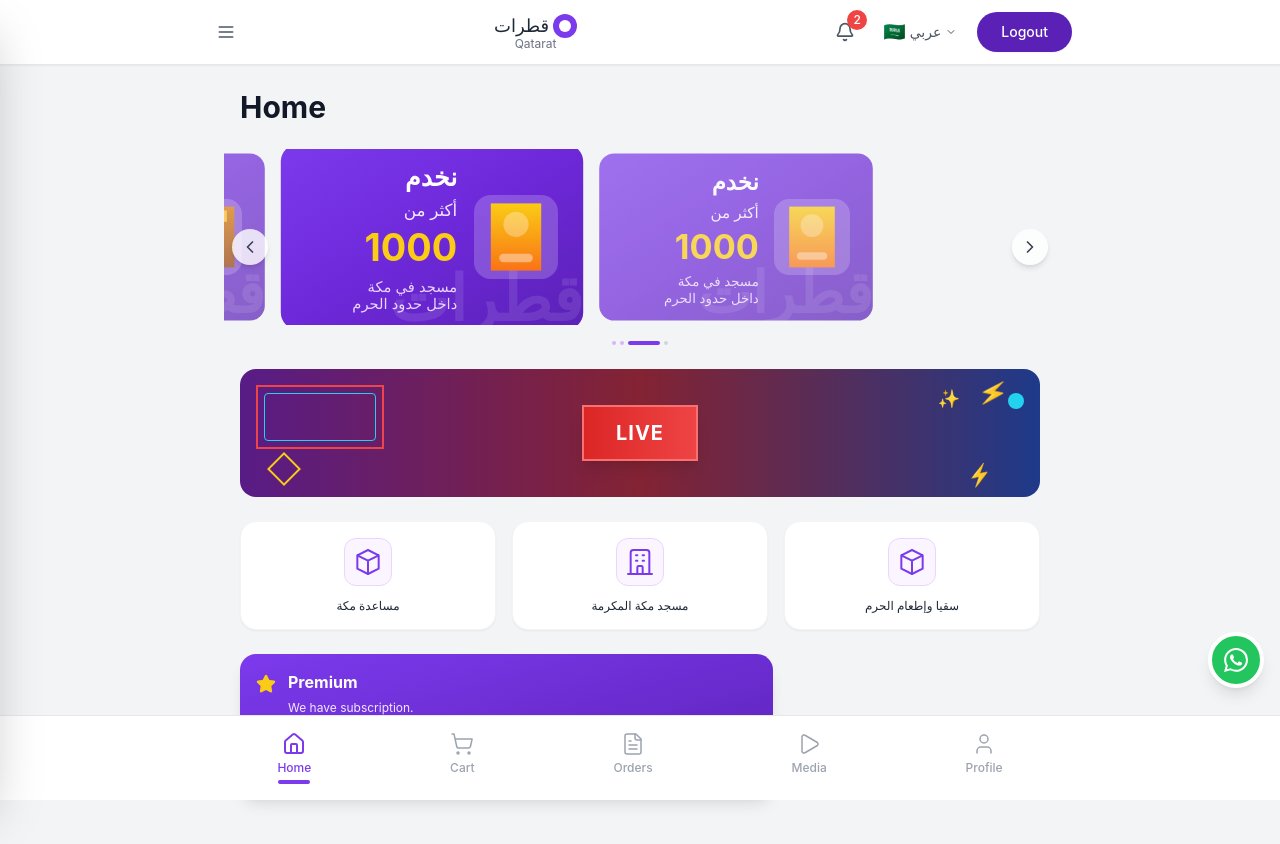
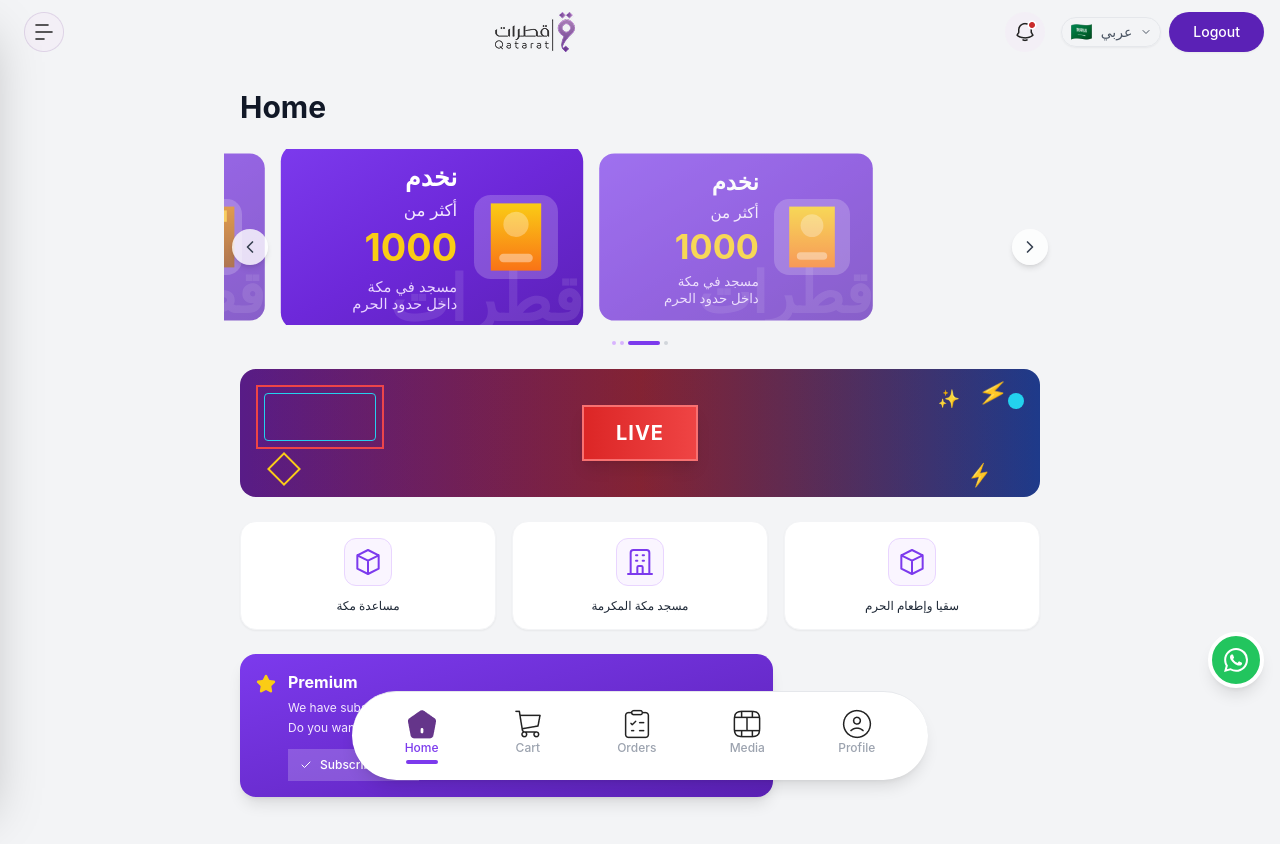
Before and after one commit to rakibul0310/sofof-tech-assessment, a React (Create React App) app: page / in a window 1280 px wide. Shown: the top 844 px of the page. Built offline with nearby package versions, Linux system fonts and the light colour scheme.

Commit message:
fixed header and bottom navigation

```diff
--- a/src/components/Layout/BottomNavigation.js
+++ b/src/components/Layout/BottomNavigation.js
@@ -1,23 +1,21 @@
-import { FileText, Home, Play, ShoppingCart, User } from "lucide-react";
 import { Link, useLocation } from "react-router-dom";
 
 const BottomNavigation = () => {
   const location = useLocation();
 
   const navItems = [
-    { path: "/", icon: Home, label: "Home" },
-    { path: "/cart", icon: ShoppingCart, label: "Cart" },
-    { path: "/orders", icon: FileText, label: "Orders" },
-    { path: "/media", icon: Play, label: "Media" },
-    { path: "/profile", icon: User, label: "Profile" },
+    { path: "/", src: "/assets/home-solid.png", label: "Home" },
+    { path: "/cart", src: "/assets/cart.png", label: "Cart" },
+    { path: "/orders", src: "/assets/order.png", label: "Orders" },
+    { path: "/media", src: "/assets/media.png", label: "Media" },
+    { path: "/profile", src: "/assets/profile.png", label: "Profile" },
   ];
 
   return (
-    <nav className="fixed bottom-0 left-0 right-0 bg-white border-t border-gray-200 z-30">
-      <div className="max-w-sm mx-auto lg:max-w-4xl">
+    <nav className="fixed bottom-5 left-0 right-0 z-30">
+      <div className="max-w-sm mx-auto lg:max-w-xl bg-white border-t border-gray-200 rounded-full shadow-lg">
         <div className="flex justify-around py-2 px-4">
           {navItems.map((item) => {
-            const Icon = item.icon;
             const isActive = location.pathname === item.path;
 
             return (
@@ -30,10 +28,7 @@ const BottomNavigation = () => {
                     : "text-gray-400 hover:text-purple-600"
                 }`}
               >
-                <Icon
-                  className="w-6 h-6 mb-1"
-                  strokeWidth={isActive ? 2 : 1.5}
-                />
+                <img src={item.src} alt={item.label} />
                 <span className="text-xs font-medium">{item.label}</span>
                 {isActive && (
                   <div className="w-8 h-1 bg-purple-600 rounded-full mt-1"></div>
--- a/src/components/Layout/Header.js
+++ b/src/components/Layout/Header.js
@@ -1,7 +1,7 @@
 "use client";
 
-import { useState, useRef, useEffect } from "react";
-import { Menu, Bell, ChevronDown } from "lucide-react";
+import { Bell, ChevronDown } from "lucide-react";
+import { useEffect, useRef, useState } from "react";
 import Sidebar from "./Sidebar";
 
 const Header = () => {
@@ -9,6 +9,7 @@ const Header = () => {
   const [showNotifications, setShowNotifications] = useState(false);
   const [showLanguageDropdown, setShowLanguageDropdown] = useState(false);
   const [showSidebar, setShowSidebar] = useState(false);
+  const [isScrolled, setIsScrolled] = useState(false);
   const [notifications, setNotifications] = useState([
     {
       id: 1,
@@ -35,6 +36,19 @@ const Header = () => {
 
   const notificationRef = useRef(null);
   const languageRef = useRef(null);
+
+  useEffect(() => {
+    const handleScroll = () => {
+      if (window.scrollY > 0) {
+        setIsScrolled(true);
+      } else {
+        setIsScrolled(false);
+      }
+    };
+
+    window.addEventListener("scroll", handleScroll);
+    return () => window.removeEventListener("scroll", handleScroll);
+  }, []);
 
   const languages = [
     { code: "عربي", label: "العربية", flag: "🇸🇦" },
@@ -99,30 +113,24 @@ const Header = () => {
 
   return (
     <>
-      <header className="bg-white shadow-sm sticky top-0 z-40 border-b border-gray-200">
-        <div className="max-w-sm mx-auto lg:max-w-4xl">
+      <header
+        className={`sticky top-0 z-40 border-b border-gray-100 transition-colors ${
+          isScrolled ? "bg-white shadow-sm" : "bg-transparent"
+        }`}
+      >
+        <div className="mx-auto">
           <div className="flex items-center justify-between h-16 px-4">
             {/* Left - Menu Button */}
             <button
               onClick={toggleSidebar}
               className="p-2 hover:bg-gray-100 rounded-lg transition-colors"
             >
-              <Menu className="w-5 h-5 text-gray-600" />
+              <img src="/assets/hamburger.png" alt="Logo" />
             </button>
 
             {/* Center - Logo */}
             <div className="flex items-center">
-              <div className="text-center">
-                <div className="flex items-center space-x-1">
-                  <span className="text-gray-800 font-medium text-lg">
-                    قطرات
-                  </span>
-                  <div className="w-6 h-6 bg-purple-600 rounded-full flex items-center justify-center">
-                    <div className="w-3 h-3 bg-white rounded-full"></div>
-                  </div>
-                </div>
-                <div className="text-xs text-gray-500 -mt-1">Qatarat</div>
-              </div>
+              <img src="/assets/logo.png" alt="Logo" />
             </div>
 
             {/* Right - Controls */}
@@ -133,17 +141,12 @@ const Header = () => {
                   onClick={toggleNotifications}
                   className="relative p-2 hover:bg-gray-100 rounded-lg transition-colors"
                 >
-                  <Bell className="w-5 h-5 text-gray-600" />
-                  {unreadCount > 0 && (
-                    <span className="absolute -top-1 -right-1 bg-red-500 text-white text-xs rounded-full w-5 h-5 flex items-center justify-center font-medium">
-                      {unreadCount}
-                    </span>
-                  )}
+                  <img src="/assets/notification.png" alt="Notifications" />
                 </button>
 
                 {/* Notifications Dropdown */}
                 {showNotifications && (
-                  <div className="absolute right-0 mt-2 w-80 bg-white rounded-xl shadow-lg border border-gray-200 z-50">
+                  <div className="absolute md:right-0 right-[-12rem] mt-2 w-80 bg-white rounded-xl shadow-lg border border-gray-200 z-50">
                     <div className="p-4 border-b border-gray-100">
                       <div className="flex items-center justify-between">
                         <h3 className="font-semibold text-gray-800">
@@ -202,10 +205,12 @@ const Header = () => {
               <div className="relative" ref={languageRef}>
                 <button
                   onClick={toggleLanguageDropdown}
-                  className="flex items-center space-x-1 px-3 py-2 text-sm text-gray-600 hover:bg-gray-100 rounded-lg transition-colors"
+                  className="flex items-center space-x-2 space-y-0 px-[0.5rem] text-sm text-gray-600 hover:bg-gray-100 rounded-full transition-colors border border-gray-200 shadow-sm"
                 >
                   <span className="text-lg">{currentLanguage?.flag}</span>
-                  <span className="font-medium">{language}</span>
+                  <span className="font-medium hidden md:block">
+                    {language}
+                  </span>
                   <ChevronDown className="w-3 h-3" />
                 </button>
 
```
